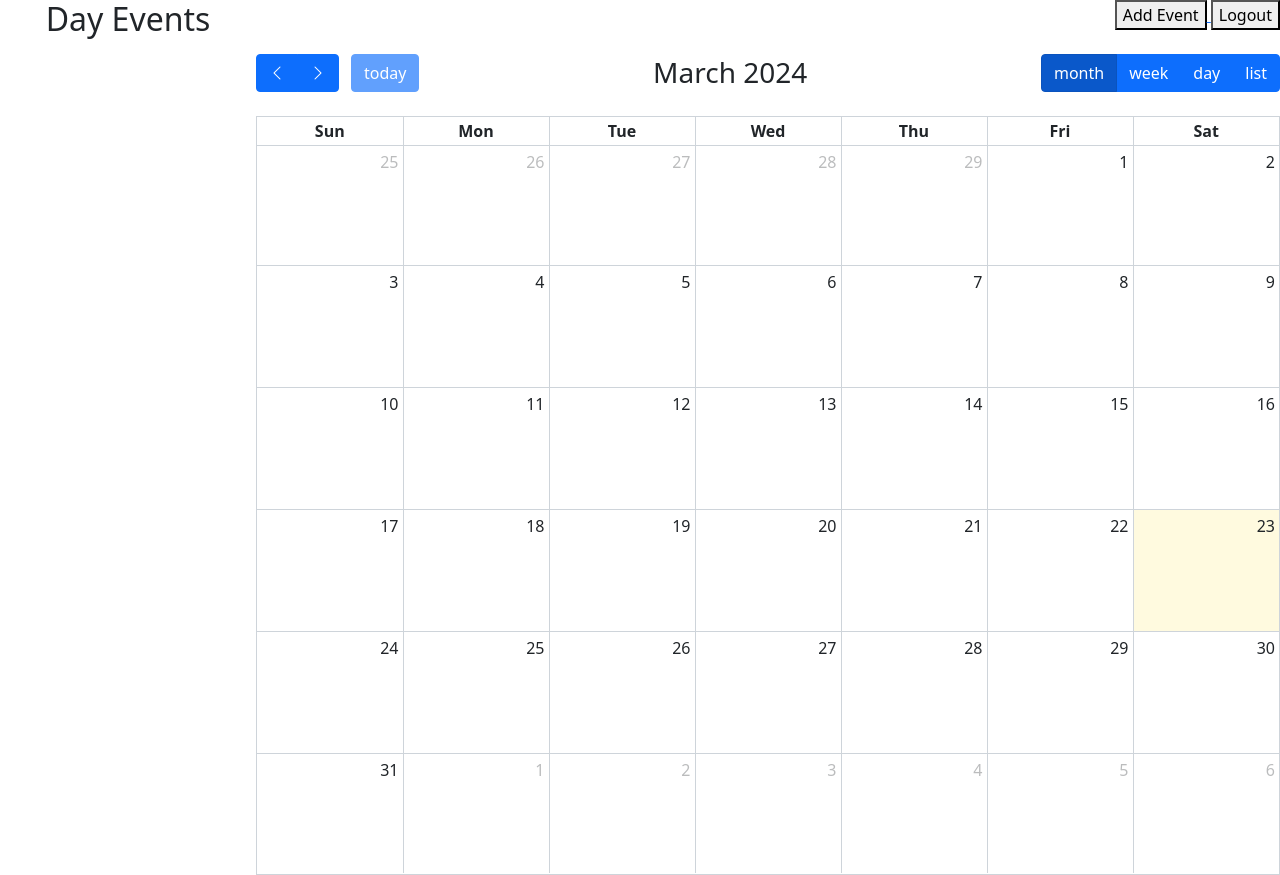
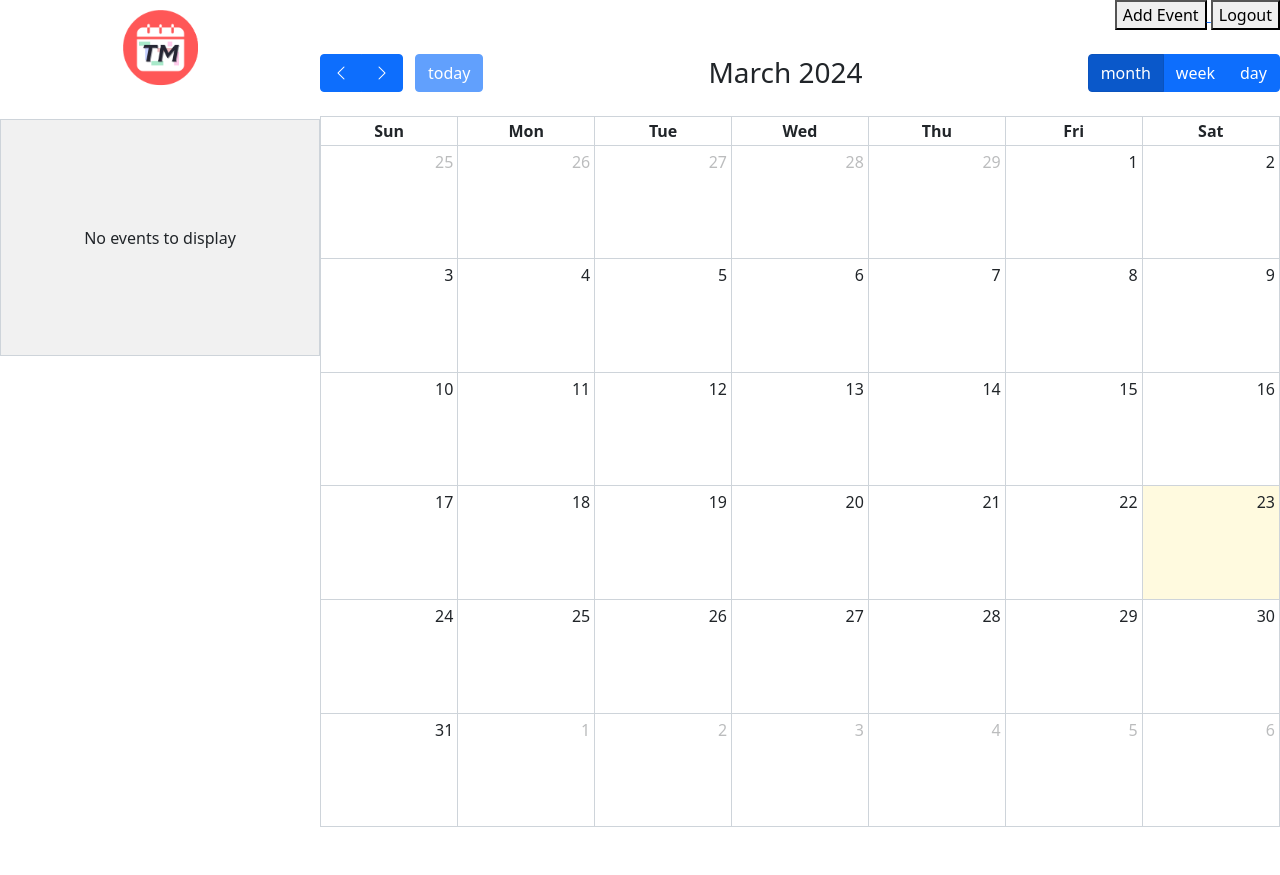
Before and after one commit to matt-wilky/Hello_flask, a Flask app: page /calendar in a window 1280 px wide. After the commit the page ends 827 px from the top, so only its background shows below. Run offline with Flask 3, Linux system fonts and the light colour scheme; the visitor is signed in with stand-in values (Sample User, id 1); data that the repository does not hold is empty; some libraries are stand-ins or nearby versions.

Commit message:
Sidebar list view

```diff
--- a/templates/calendar.html
+++ b/templates/calendar.html
@@ -35,7 +35,7 @@
 </head>
 
 <body>
-<div style="width:80%;float:right">
+<div style="width:75%;float:right">
     <!-- Link to Add Event Page -->
     <div class="buttons">
         <a href="/add_event">
@@ -61,7 +61,7 @@
 
                 left: 'prev,next today',
                 center: 'title',
-                right: 'dayGridMonth,timeGridWeek,timeGridDay,listMonth'
+                right: 'dayGridMonth,timeGridWeek,timeGridDay'
               },
               weekNumbers: false,
               dayMaxEvents: true, // allow "more" link when too many events
@@ -82,9 +82,43 @@
     </script>
 </div>
 
-<div style="width:20%;float:left">
-    <h2><center>Day Events</center></h2>
+<div style="width:25%;float:left">
+    <div><center>
+        <img src="{{ url_for('static', filename='Time_Management_logo.png') }}" alt="Your Logo" class="logo", width = "95", length = "95", padding="0">
+    </center></div>
+    <div id="calendar2"></div>
+    <script src="https://cdn.jsdelivr.net/npm/fullcalendar@5.9.0/main.min.js"></script>
+    <script src='fullcalendar/core/main.js'></script>
+    <script src='fullcalendar/list/main.js'></script>
+    <script>
+        document.addEventListener('DOMContentLoaded', function () {
+            var calendarE2 = document.getElementById('calendar2');
 
+            var calendar2 = new FullCalendar.Calendar(calendarE2, {
+              timeZone: 'UTC',
+              themeSystem:'bootstrap5',
+              initialView: 'listMonth',
+              headerToolbar: {
+                left: '',
+                center: '',
+                right: ''
+              },
+
+              events: [
+                    {% for event in events %}
+                    {
+                        title: '{{ event.title }}',
+                        start: '{{ event.start_time.isoformat() }}',
+
+                        end: '{{ event.end_time.isoformat() }}'
+                    },
+                    {% endfor %}
+                ]
+            });
+
+            calendar2.render();
+          });
+    </script>
 </div>
 
 </body>
```
